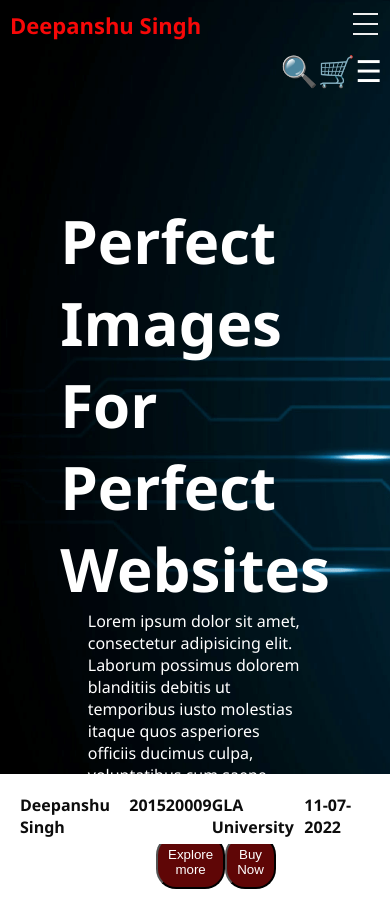
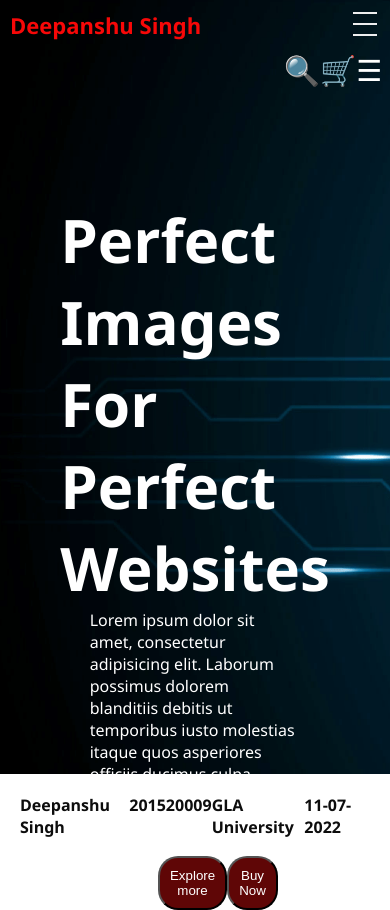
Before and after one commit to Sbainsla09/Deepanshusingh_201520009_Live, a plain HTML site: page index.html in a window 390 px wide. Before the commit the page ends 889 px from the top, so only its background shows below. Drawn offline with Linux system fonts and the light colour scheme.

Commit message:
Update style.css

```diff
--- a/style.css
+++ b/style.css
@@ -5,7 +5,7 @@
 body {
     margin: 0px;
     font-family: 'segoe ui';
-    height: 100vh;
+    height: 99vh;
     background-image: url("./bg.png");
     background-position: center;
     background-repeat: no-repeat;
@@ -15,7 +15,7 @@ body {
 
 
 .nav {
-    height: 50px;
+    height: 51px;
     width: 100%;
     /* background-color: #4d4d4d; */
     position: fixed;
@@ -47,7 +47,7 @@ body {
 
 .nav>.nav-links>a {
     display: inline-block;
-    padding: 13px 10px 13px 10px;
+    padding: 12px 9px 12px 9px;
     text-decoration: none;
     color: #efefef;
     font-weight: bold;
@@ -73,9 +73,9 @@ body {
 
     .nav>.nav-btn>label {
         display: inline-block;
-        width: 50px;
-        height: 50px;
-        padding: 13px;
+        width: 49px;
+        height: 49px;
+        padding: 12px;
     }
 
     .nav>.nav-btn>label:hover,
@@ -85,8 +85,8 @@ body {
 
     .nav>.nav-btn>label>span {
         display: block;
-        width: 25px;
-        height: 10px;
+        width: 24px;
+        height: 11px;
         border-top: 2px solid #eee;
     }
 
@@ -120,7 +120,7 @@ body {
 .icon {
     display: inline;
     float: right;
-    font-size: 30px;
+    font-size: 29px;
     margin-left: 20%;
     margin-right: 2%;
     display: flex;
@@ -129,7 +129,7 @@ body {
 
 .space
 {
-    height: 200px;
+    height: 199px;
     width: 100%;
 }
 .container
@@ -138,17 +138,17 @@ body {
     font-weight: bold;
     display: flex;
     justify-content: center;
-    width: 55%;
+    width: 54%;
 }
 .text
 {
-    width: 55%;
+    width: 54%;
     display: flex;
     justify-content: center;
 }
 .btn
 {
-    width: 20%;
+    width: 19%;
     display: flex;
     justify-content: space-between;
 }
```
